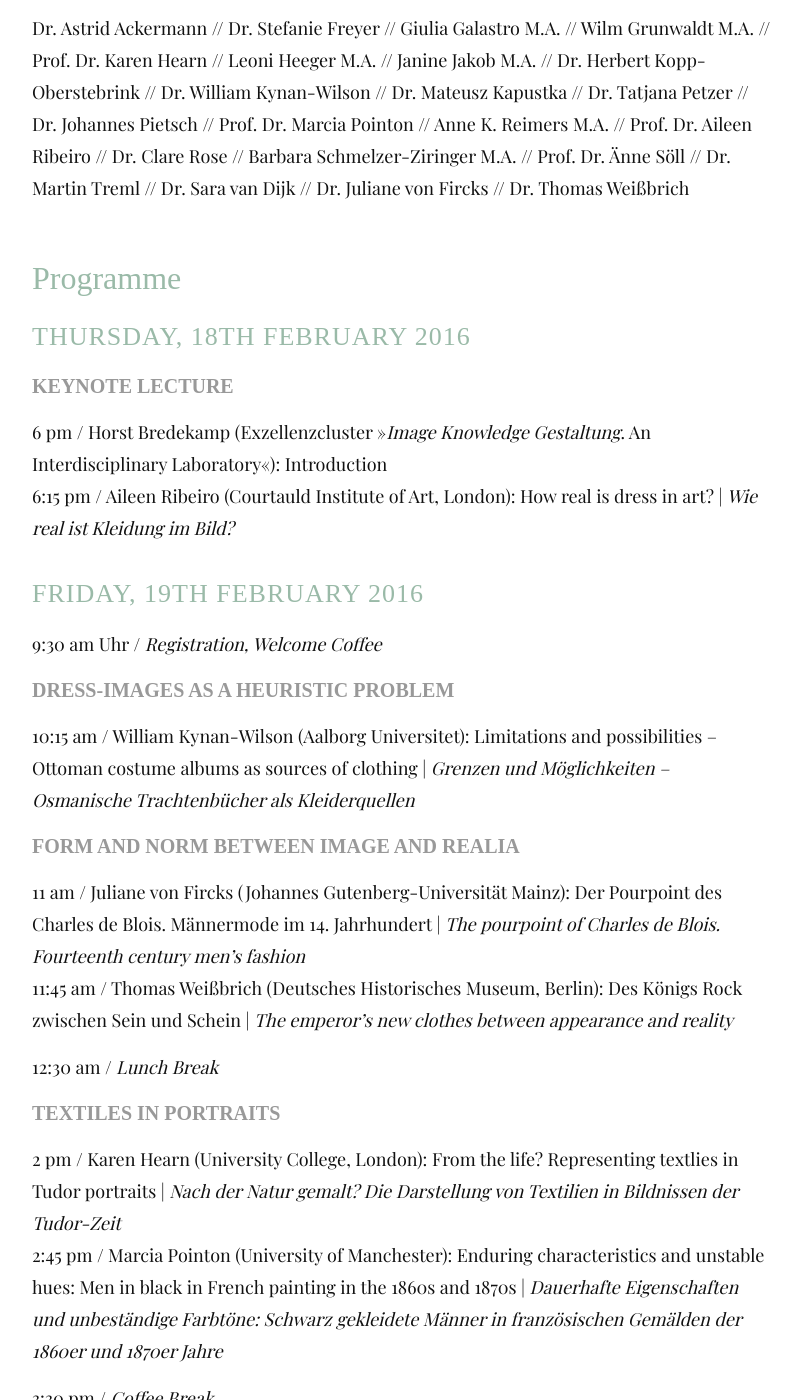
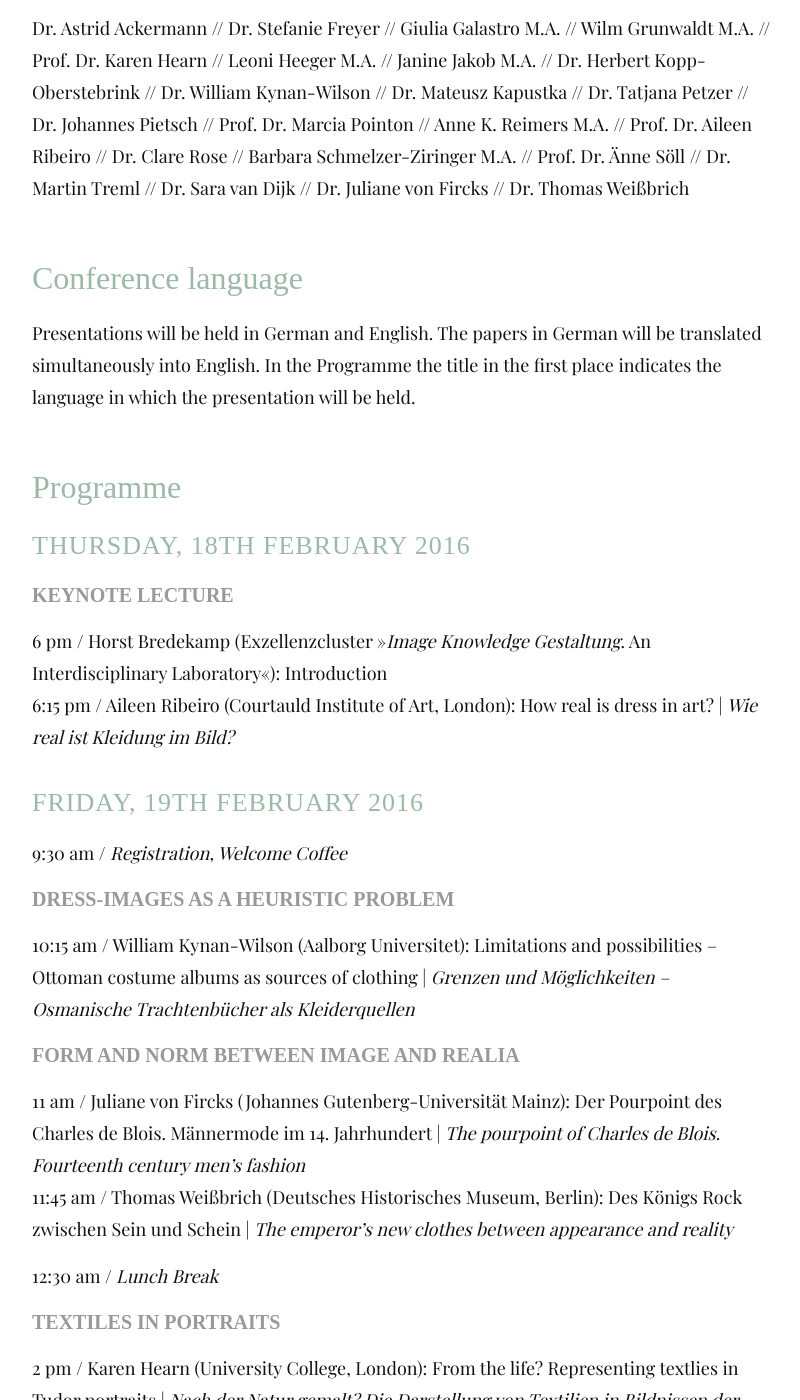
Before and after one commit to hu-bwg/website-zeichen-und-symbole, a Jekyll site: the page built from src/en/02_programme.md, in a window 1280 px wide and 1400 px high, scrolled down 610 px. Shown: the whole window, without its empty margins (238-1038 px from the left). Built offline with Jekyll 4.4.1, drawn with Linux system fonts in a browser that asks for light colours; nearby versions of some CDN libraries; some web fonts are replaced.

Commit message:
Update 02_programme.md
Conf. language

```diff
--- a/src/en/02_programme.md
+++ b/src/en/02_programme.md
@@ -8,7 +8,8 @@ language: en
 
 ## Confirmed Speakers
 Dr. Astrid Ackermann // Dr. Stefanie Freyer // Giulia Galastro M.A. // Wilm Grunwaldt M.A. // Prof. Dr. Karen Hearn // Leoni Heeger M.A. // Janine Jakob M.A. // Dr. Herbert Kopp-Oberstebrink // Dr. William Kynan-Wilson // Dr. Mateusz Kapustka // Dr. Tatjana Petzer // Dr. Johannes Pietsch // Prof. Dr. Marcia Pointon // Anne K. Reimers M.A. // Prof. Dr. Aileen Ribeiro // Dr. Clare Rose // Barbara Schmelzer-Ziringer M.A. // Prof. Dr. Änne Söll // Dr. Martin Treml // Dr. Sara van Dijk // Dr. Juliane von Fircks // Dr. Thomas Weißbrich
-
+## Conference language
+Presentations will be held in German and English. The papers in German will be translated simultaneously into English. In the Programme the title in the first place indicates the language in which the presentation will be held.
 
 ## Programme
 
@@ -20,7 +21,7 @@ Dr. Astrid Ackermann // Dr. Stefanie Freyer // Giulia Galastro M.A. // Wilm Grun
 
 ### Friday, 19th February 2016
 
-9:30 am Uhr / *Registration, Welcome Coffee*
+9:30 am / *Registration, Welcome Coffee*
 
 #### Dress-Images as a Heuristic Problem
 10:15 am / William Kynan-Wilson (Aalborg Universitet): Limitations and possibilities – Ottoman costume albums as sources of clothing | *Grenzen und Möglichkeiten – Osmanische Trachtenbücher als Kleiderquellen*
```
